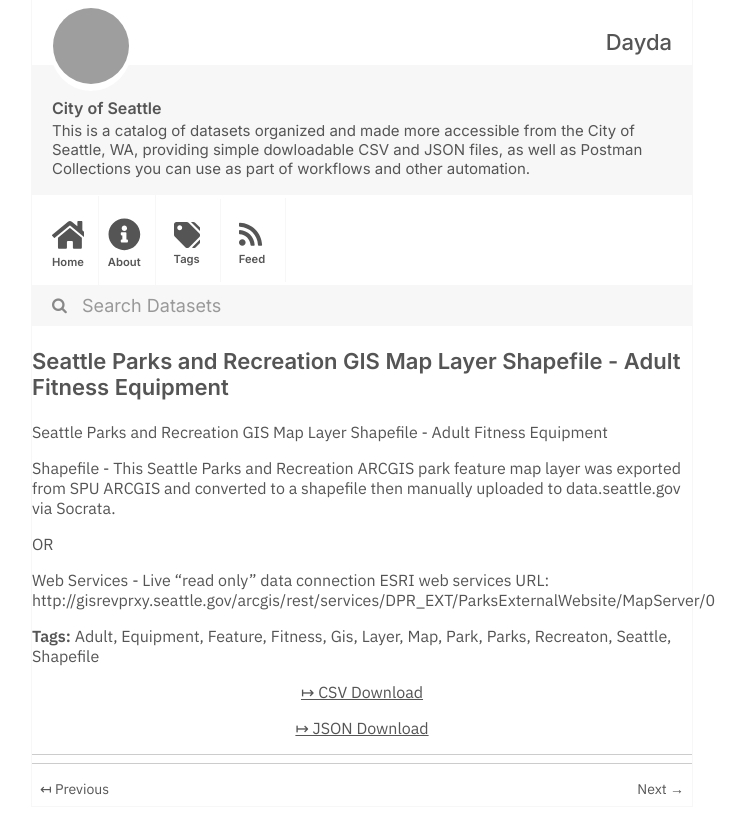
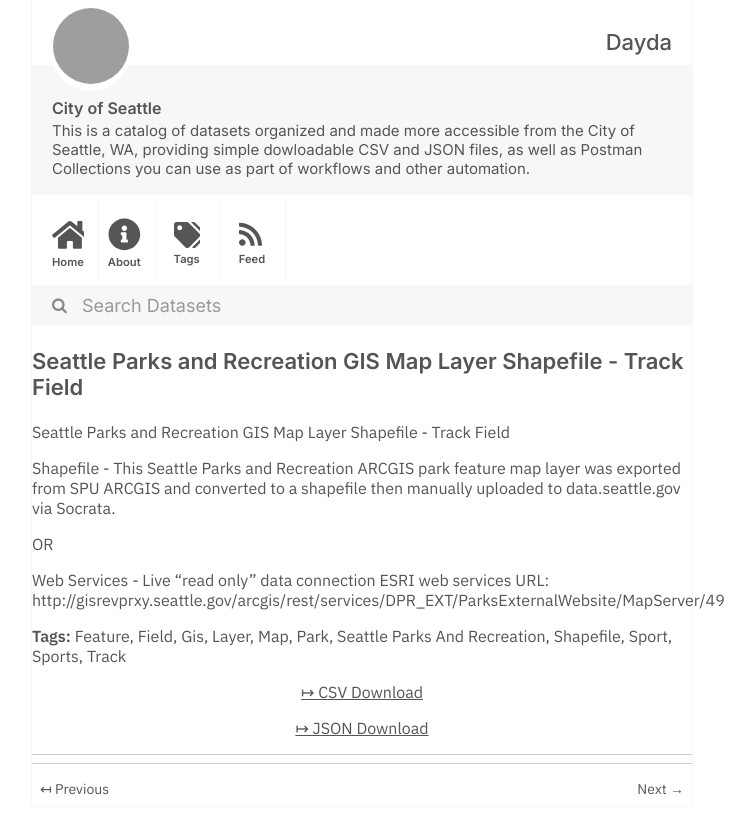
Before and after one commit to dayda-entities/city-of-seattle, a Jekyll site: the page built from _posts/2020-11-10-seattle-parks-and-recreation-g.md, in a window 1280 px wide, cut to the strip 0-834 px from the top of the page. Shown: the whole strip, without its empty margins (278-1033 px from the left). Built offline with Jekyll 4.4.1, drawn with Linux system fonts in a browser that asks for light colours; grey boxes are pictures that could not be loaded.

Commit message:
Publish Data

```diff
--- a/_posts/2020-11-10-seattle-parks-and-recreation-g.md
+++ b/_posts/2020-11-10-seattle-parks-and-recreation-g.md
@@ -1,33 +1,32 @@
 ---
-title: Seattle Parks and Recreation GIS Map Layer Shapefile - Adult Fitness Equipment
-created: '2020-11-10T16:58:55.097332'
-modified: '2020-11-10T16:58:55.097345'
+title: Seattle Parks and Recreation GIS Map Layer Shapefile - Track Field
+created: '2020-11-10T16:58:58.328149'
+modified: '2020-11-10T16:58:58.328159'
 state: active
 type: dataset
 tags:
-  - Adult
-  - Equipment
   - Feature
-  - Fitness
+  - Field
   - Gis
   - Layer
   - Map
   - Park
-  - Parks
-  - Recreaton
-  - Seattle
+  - Seattle Parks And Recreation
   - Shapefile
+  - Sport
+  - Sports
+  - Track
 groups:
   - Local Government
-csv_url: 'https://data.seattle.gov/api/views/8epc-v8g9/rows.csv?accessType=DOWNLOAD'
-json_url: 'https://data.seattle.gov/api/views/8epc-v8g9/rows.json?accessType=DOWNLOAD'
+csv_url: 'https://data.seattle.gov/api/views/y5mt-y5i8/rows.csv?accessType=DOWNLOAD'
+json_url: 'https://data.seattle.gov/api/views/y5mt-y5i8/rows.json?accessType=DOWNLOAD'
 layout: post
 
 ---
-Seattle Parks and Recreation GIS Map Layer Shapefile - Adult Fitness Equipment
+Seattle Parks and Recreation GIS Map Layer Shapefile - Track Field
 
 Shapefile - This Seattle Parks and Recreation ARCGIS park feature map layer was exported from SPU ARCGIS and converted to a shapefile then manually uploaded to data.seattle.gov via Socrata.
 
 OR
 
-Web Services - Live "read only" data connection ESRI web services URL: http://gisrevprxy.seattle.gov/arcgis/rest/services/DPR_EXT/ParksExternalWebsite/MapServer/0
+Web Services - Live "read only" data connection ESRI web services URL: http://gisrevprxy.seattle.gov/arcgis/rest/services/DPR_EXT/ParksExternalWebsite/MapServer/49
```
